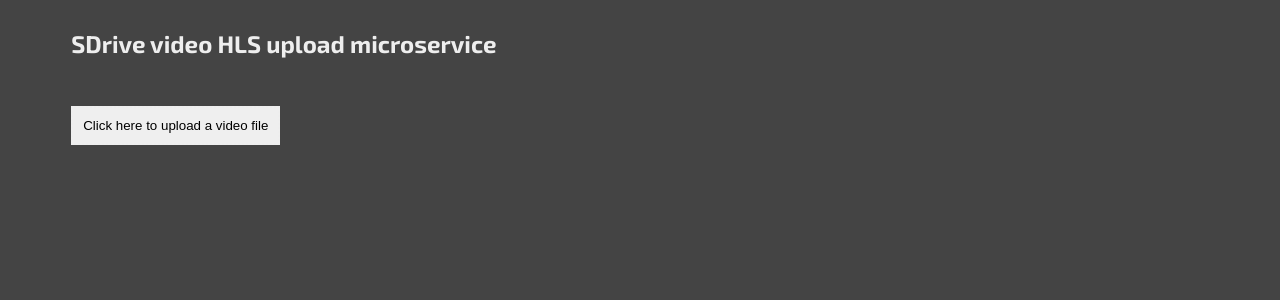
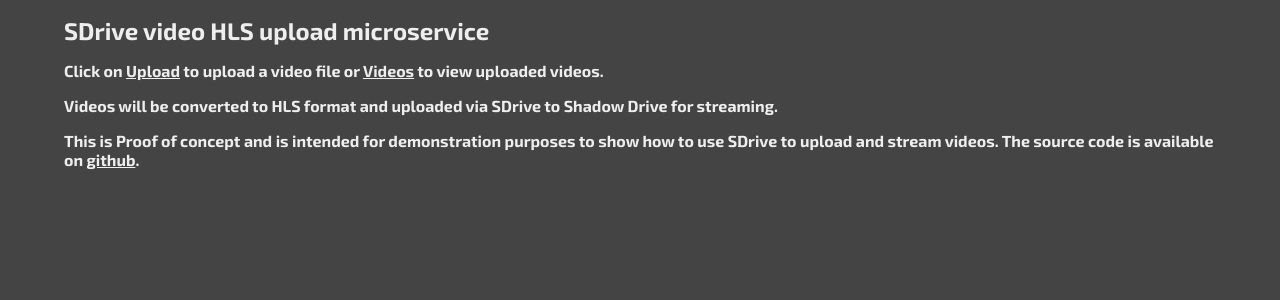
Before and after one commit to robbestad/sdrive-upload-microservice, a SvelteKit app: page / in a window 1280 px wide. Shown: the top 300 px of the page. Built offline with nearby package versions, Linux system fonts and the light colour scheme.

Commit message:
Add routing

```diff
--- a/src/app.html
+++ b/src/app.html
@@ -1,19 +1,84 @@
 <!DOCTYPE html>
 <html lang="en">
-
   <head>
     <meta charset="utf-8" />
     <link rel="icon" href="%sveltekit.assets%/favicon.png" />
     <meta name="viewport" content="width=device-width" />
     <meta name="theme-color" content="#000000" />
-  <link rel="preconnect" href="https://fonts.googleapis.com">
-<link rel="preconnect" href="https://fonts.gstatic.com" crossorigin>
-<link href="https://fonts.googleapis.com/css2?family=Exo+2:wght@100;500;700&display=swap" rel="stylesheet">
+    <link rel="preconnect" href="https://fonts.googleapis.com" />
+    <link rel="preconnect" href="https://fonts.gstatic.com" crossorigin />
+    <link
+      href="https://fonts.googleapis.com/css2?family=Exo+2:wght@100;500;700&display=swap"
+      rel="stylesheet"
+    />
     <style>
       body {
         font-family: "Exo 2", sans-serif;
         color: #888;
         background: #444;
+        margin: 0;
+        padding: 0;
+      }
+      h1 {
+        font-size: 1.5rem;
+        font-weight: 700;
+        color: #eee;
+      }
+
+      .menu {
+        display: flex;
+        gap: 1rem;
+      }
+
+      a {
+        text-decoration: none;
+        color: #eee;
+        text-decoration: underline;
+      }
+      a:hover {
+        color: lightgreen;
+      }
+
+      a:active {
+        scale: 0.9;
+      }
+
+      .main {
+        margin: 1% 5%;
+        font-size: 1rem;
+        font-weight: 700;
+        color: #eee;
+      }
+
+      nav {
+        display: flex;
+        flex-direction: row;
+        gap: 1.5rem;
+        font-size: 1rem;
+        font-weight: 700;
+        color: #eee;
+        background-color: #222;
+        padding: 1rem;
+      }
+      footer {
+        border-top: 1px solid #333;
+        font-size: small;
+        padding: 1rem;
+        background-color: #222;
+      }
+      .app {
+        display: flex;
+        flex-direction: column;
+        height: 100vh;
+        justify-content: space-between;
+      }
+
+      nav > a:hover {
+        color: lightgreen;
+      }
+
+      nav > a:active {
+        scale: 0.9;
       }
     </style>
     %sveltekit.head%
@@ -23,5 +88,4 @@
     <div style="display: contents">%sveltekit.body%</div>
   </body>
   <script src="https://cdn.jsdelivr.net/npm/@mux/mux-video@0"></script>
-
 </html>
--- a/src/routes/+page.svelte
+++ b/src/routes/+page.svelte
@@ -1,167 +1,16 @@
-<script>
-  import axios from "axios";
-
-  // Custom UI component.
-  import { Jumper } from "svelte-loading-spinners";
-
-  let loading = false;
-
-  let intervalId;
-    let progress = 0;
-
-  let videoid = ""; //"vtg1y3y0275de1akx217gimq";
-  let videoSrc = ""; //`https://shdw-drive.genesysgo.net/GYSM8Nk9kw7rYz5NbRht8Mh9K3KKRKJ86sThxVzyF4n1/${videoid}.m3u8`;
-
-  async function checkForVideo(videoid) {
-    try {
-      const response = await axios.get(`https://v3.sdrive.app/upload/video?id=${videoid}`);
-
-      if (response.status === 200) {
-      	progress = response.data.message.percent_complete;
-        if (response.data.message.finished) {
-          // Video is ready
-          clearInterval(intervalId); // Stop checking
-          // Set the video source
-          videoSrc = response.data.message.playlist;
-          const videoElement = document.getElementById("myvideo");
-          videoElement.src = response.data.message.playlist;
-        }
-      }
-    } catch (error) {
-      console.log("Video not ready yet", error);
-    }
-  }
-
-  async function uploadFile(file) {
-    console.log("Uploading file...");
-    console.log( file);
-
-    const formData = new FormData();
-    const uploadfile = file;
-    const filename = uploadfile.name;
-    loading = true;
-    videoid = "";
-    videoSrc = "";
-    formData.append("fileupload", uploadfile, filename); // The filename is just a string here
-    formData.append("mimetype", file.type);
-    formData.append("apikey", "59eb26e69d7fe1349e00e6e89f724b9d");
-    formData.append("callback_url", "https://jobs.sdrive.app/callback");
-    try {
-      const response = await axios.post("https://v3.sdrive.app/upload/video", formData, {
-        headers: {
-          "Content-Type": "multipart/form-data"
-        }
-      });
-      clearInterval(intervalId); // Stop checking
-
-      console.log(response.status);
-      if (response.status === 200) {
-        console.log(response.data);
-        videoid = response.data.id;
-        console.log("Upload successful", response.data);
-
-        // Start checking for the video
-        intervalId = setInterval(() => checkForVideo(response.data.id), 10000); // Check every 10 seconds
-      } else {
-        console.error("Upload failed");
-      }
-    } catch (error) {
-      console.error("Upload failed", error);
-    }
-  }
-  let selectedFile;
-  function handleFileChange(event) {
-  const inputElement = event.target;
-  const file = inputElement.files?.[0];
-  if (file) {
-    // You can add more specific file type checks here if needed
-    if (file.type.startsWith('video/')) {
-      selectedFile = file;
-      console.log(`Selected file: ${file.name}`);
-      loading = true;
-      uploadFile(file);
-    } else {
-      console.log("Invalid file type. Please upload a video.");
-    }
-  }
-}
-</script>
-
-<style>
-  h1{
-    font-size: 1.5rem;
-    font-weight: 700;
-    color: #eee;
-  }
-  .main {
-    margin: 1% 5%;
-    display:flex;
-    flex-direction: column;
-    gap: 1rem;
-    font-size: 1rem;
-    font-weight: 700;
-    color: #eee;
-  }
-
-  .progress-container {
-    width: 90%;
-    border-radius: 5px;
-    background-color: #666;
-  }
-
-  .progress-bar {
-    width: 0;
-    height: 10px;
-    background-color: #4caf50;
-    text-align: center;
-    line-height: 10px;
-    color: white;
-  }
-    /* Hide the file input */
-    #uploadfile {
-    display: none;
-  }
-  #uploadArea{
-    border: 2px dotted #eee;
-    padding: 10px;
-    display: flex;
-    width: fit-content;
-  }
-  #uploadArea:hover{
-    background-color: #555;
-  }
-  #uploadArea:active{
-    background-color: #333;
-  }
-</style>
-
 <div class="main">
-
-<h1>SDrive video HLS upload microservice</h1>
-<form on:submit|preventDefault={uploadFile}>
-  <input type="file" name="uploadfile" id="uploadfile" on:change={handleFileChange} accept="video/*" />
-</form>
-<button id="uploadArea"
-     on:click={() => document.getElementById('uploadfile').click()}
-     on:keydown={(e) => e.key === 'Enter' && document.getElementById('uploadfile').click()}
-     tabindex="0">
-  Click here to upload a video file
-</button>
-
-{#if selectedFile}
-  <p>Selected file: {selectedFile.name}</p>
-{/if}
-
-{#if loading && !videoSrc}
-<div class="progress-container">
-  <div class="progress-bar" style="width: {progress}%">
-    {progress}%
-  </div>
+  <h1>SDrive video HLS upload microservice</h1>
+  <p>
+    Click on <a href="/upload">Upload</a> to upload a video file or <a href="/videos">Videos</a> to view
+    uploaded videos.
+  </p>
+  <p>
+    Videos will be converted to HLS format and uploaded via SDrive to Shadow Drive for streaming.
+  </p>
+  <p>
+    This is Proof of concept and is intended for demonstration purposes to show how to use SDrive to
+    upload and stream videos. The source code is available on <a
+      href="https://github.com/robbestad/sdrive-upload-microservice">github</a
+    >.
+  </p>
 </div>
-  <Jumper size="60" color="#FFaa00" unit="px" duration="1s" />
-{/if}
-
-{#if videoSrc}
-  <mux-video src={videoSrc} controls />
-{/if}
-</div>
--- a/svelte.config.js
+++ b/svelte.config.js
@@ -1,12 +1,7 @@
 import adapter from "@sveltejs/adapter-vercel";
-/** @type {import('@sveltejs/kit').Config} */
-const config = {
+
+export default {
   kit: {
-    // adapter-auto only supports some environments, see https://kit.svelte.dev/docs/adapter-auto for a list.
-    // If your environment is not supported or you settled on a specific environment, switch out the adapter.
-    // See https://kit.svelte.dev/docs/adapters for more information about adapters.
-    adapter: adapter()
+    adapter: adapter({ runtime: "edge" })
   }
 };
-
-export default config;
```
Also changed, not shown: 1 other file (tests, documents, lock files or other folders). Lines whose indentation alone changed are shown as unchanged.
